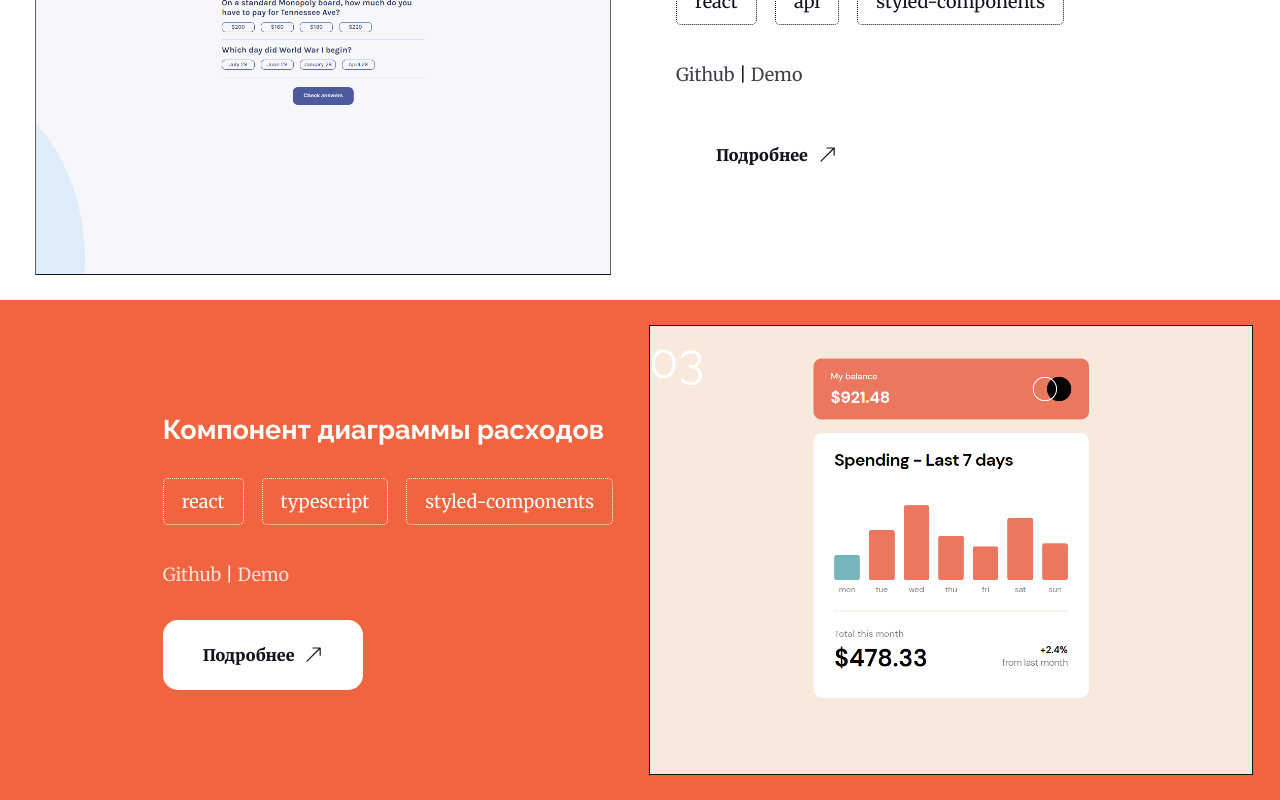
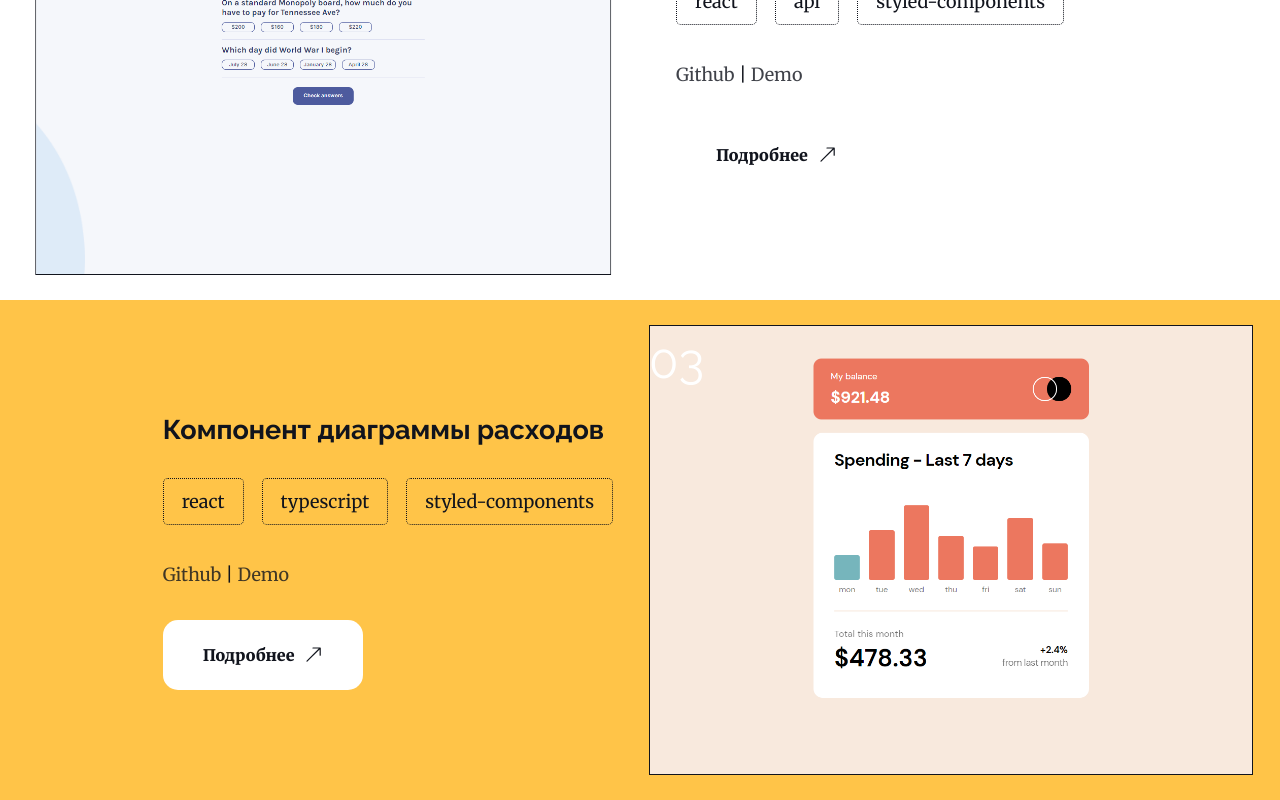
Before and after one commit to DenKuznets/portfolio, a React (Vite) app: page / in a window 1280 px wide. Shown: the part 800-1600 px from the top of the page. Built offline with nearby package versions, Linux system fonts and the light colour scheme.

Commit message:
yellow bg fixed

```diff
--- a/src/components/Work.jsx
+++ b/src/components/Work.jsx
@@ -21,7 +21,7 @@ const Work = (props) => {
       break;
 
     case 2:
-      bg = colors.orange;
+      bg = colors.yellow;
       break;
 
     default:
--- a/src/components/styled/Work.styled.js
+++ b/src/components/styled/Work.styled.js
@@ -17,8 +17,8 @@ const gradientColor = (color) => {
   switch (color) {
     case colors.violet:
       return "linear-gradient(90deg, rgba(99, 68, 198, 1) 0%, rgba(82, 96, 115, 1) 100%)";
-    case colors.orange:
-      return "linear-gradient(90deg, rgba(242,100,64, 1) 0%, rgba(82,96,115,1) 100%)";
+    case colors.yellow:
+      return "linear-gradient(90deg, rgba(255,196,72,1) 0%, rgba(29,29,0,0.97) 100%)";
     default:
       return "linear-gradient(90deg, rgba(82, 96, 115, 1) 0%, rgba(256, 256, 256, 1) 100%)";
   }
```
